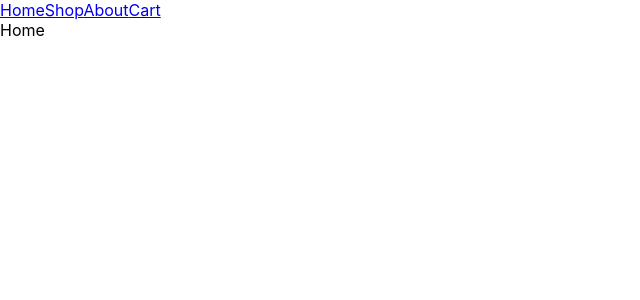
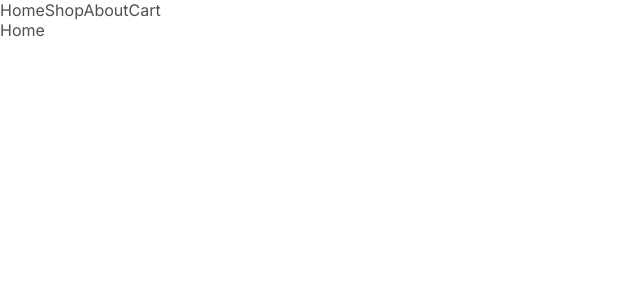
Before and after one commit to Lucas-Argerich/React-Ecommerce-V2, a React (Create React App) app: page / in a window 1280 px wide. Shown: the top 300 px of the page, without its empty margins (0-640 px from the left). Built offline with nearby package versions, Linux system fonts and the light colour scheme.

Commit message:
Main Styles

```diff
--- a/src/index.css
+++ b/src/index.css
@@ -1,13 +1,11 @@
-body {
+@import url('https://fonts.googleapis.com/css2?family=Inter:wght@100;200;300;400;500;600;700;800;900&display=swap');
+
+*,
+*::before,
+*::after {
   margin: 0;
-  font-family: -apple-system, BlinkMacSystemFont, 'Segoe UI', 'Roboto', 'Oxygen',
-    'Ubuntu', 'Cantarell', 'Fira Sans', 'Droid Sans', 'Helvetica Neue',
-    sans-serif;
-  -webkit-font-smoothing: antialiased;
-  -moz-osx-font-smoothing: grayscale;
+  padding: 0;
+  font-family: 'Inter', sans-serif;
+  color: #50514F;
+  text-decoration: none;
 }
-
-code {
-  font-family: source-code-pro, Menlo, Monaco, Consolas, 'Courier New',
-    monospace;
-}
```
